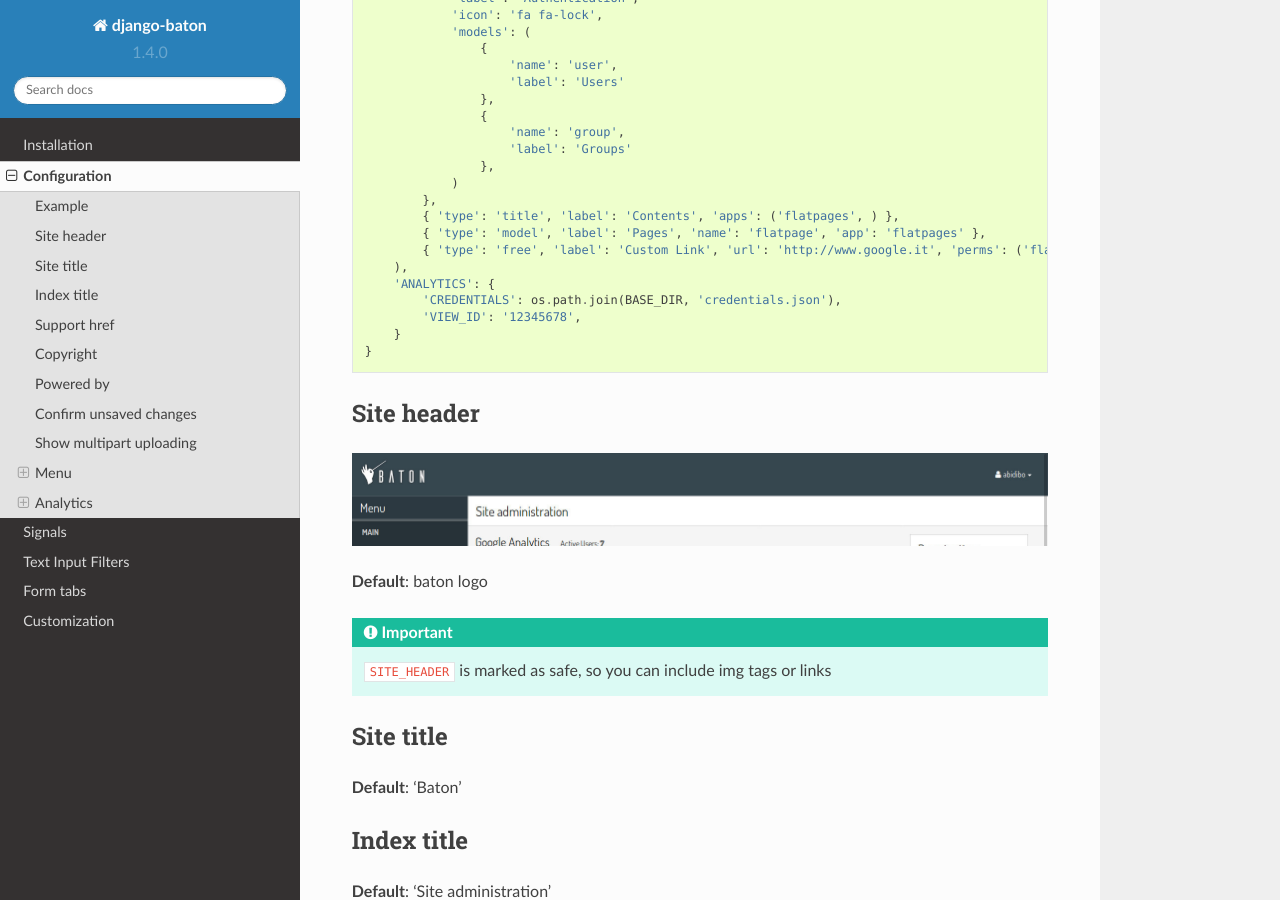
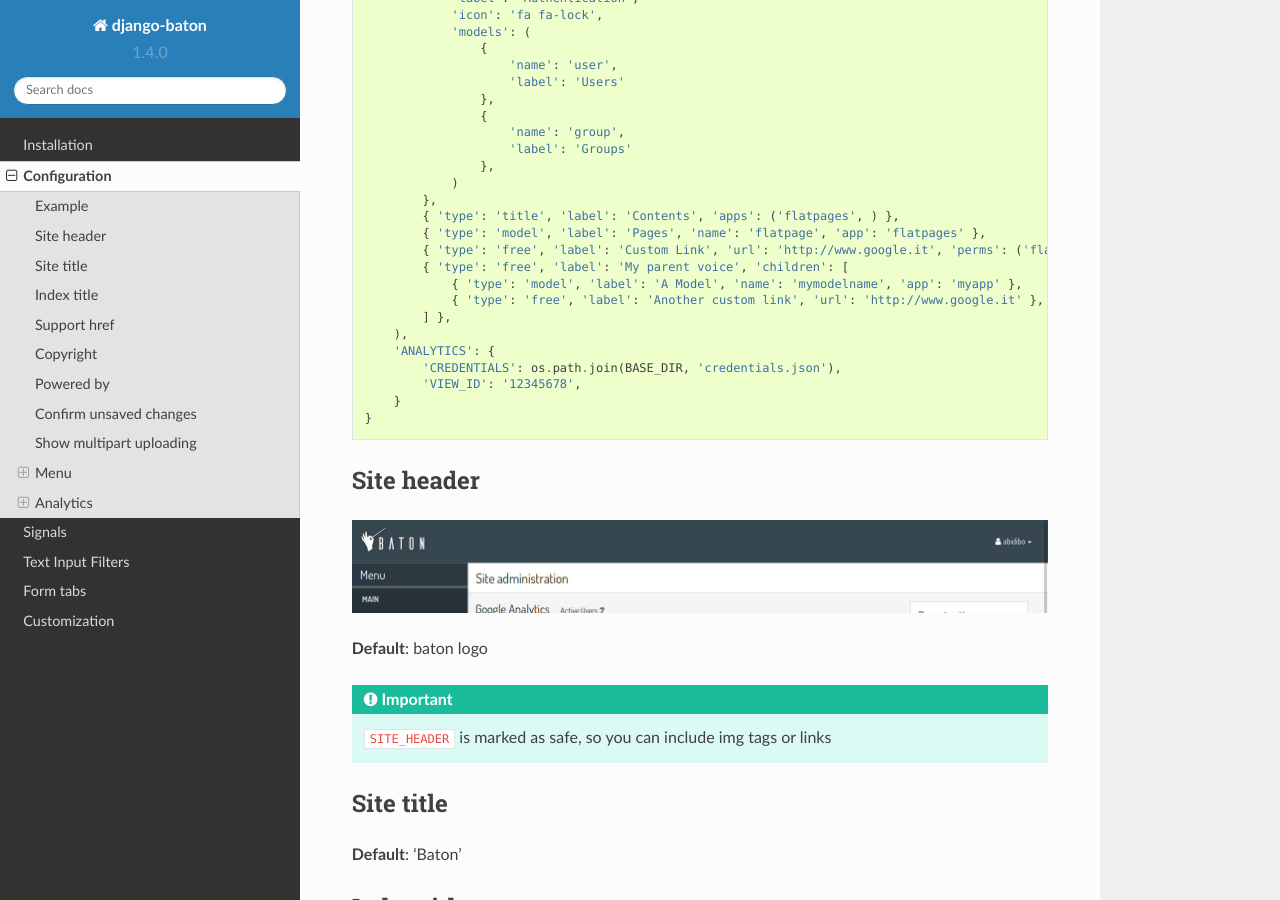
Before and after one commit to otto-torino/django-baton, a Sphinx documentation site: the page built from docs/configuration.rst, in a window 1280 px wide and 900 px high, scrolled down 571 px. Built offline with Sphinx 7.4.7 and the Read the Docs theme 2.0.0, drawn with Linux system fonts in a browser that asks for light colours; some of the changed text lies outside the part shown.

Commit message:
closes #20

```diff
--- a/baton/static/baton/app/src/styles/_menu.scss
+++ b/baton/static/baton/app/src/styles/_menu.scss
@@ -119,11 +119,11 @@
 
     .title {
       background: $menu-voice-title-bg !important;
-      font-weight: bold;
-      text-transform: uppercase;
 
       > span {
         color: $menu-voice-title-color !important;
+        font-weight: bold;
+        text-transform: uppercase;
       }
     }
   }
--- a/docs/configuration.rst
+++ b/docs/configuration.rst
@@ -38,6 +38,10 @@
             { 'type': 'title', 'label': 'Contents', 'apps': ('flatpages', ) },
             { 'type': 'model', 'label': 'Pages', 'name': 'flatpage', 'app': 'flatpages' },
             { 'type': 'free', 'label': 'Custom Link', 'url': 'http://www.google.it', 'perms': ('flatpages.add_flatpage', 'auth.change_user') },
+            { 'type': 'free', 'label': 'My parent voice', 'children': [
+                { 'type': 'model', 'label': 'A Model', 'name': 'mymodelname', 'app': 'myapp' },
+                { 'type': 'free', 'label': 'Another custom link', 'url': 'http://www.google.it' },
+            ] },
         ),
         'ANALYTICS': {
             'CREDENTIALS': os.path.join(BASE_DIR, 'credentials.json'),
@@ -126,6 +130,11 @@
 - model
 - free
 
+Title and free voices can have children. Children follow these rules:
+
+- children icons are ignored
+- children children are ignored (do not place an app voice as child)
+
 Title
 ^^^^^
 
@@ -138,6 +147,8 @@
 or ::
 
     { 'type': 'title', 'label': 'main', 'apps': ('auth', ) },
+
+It accepts children voices.
 
 App
 ^^^
@@ -191,6 +202,13 @@
 
     { 'type': 'free', 'label': 'Add page', 'url': '/admin/flatpages/flatpage/add/', 'perms': ('flatpages.add_flatpage', ) },
 
+It accepts children voices ::
+
+    { 'type': 'free', 'label': 'My parent voice', 'children': [
+        { 'type': 'free', 'label': 'Docs', 'url': 'http://www.mydocssite.com' },
+        { 'type': 'free', 'label': 'Photos', 'url': 'http://www.myphotossite.com' },
+    ] },
+
 Analytics
 ---------
 
```
Also changed, not shown: README.md (+9 -0 lines), 2 other files.
